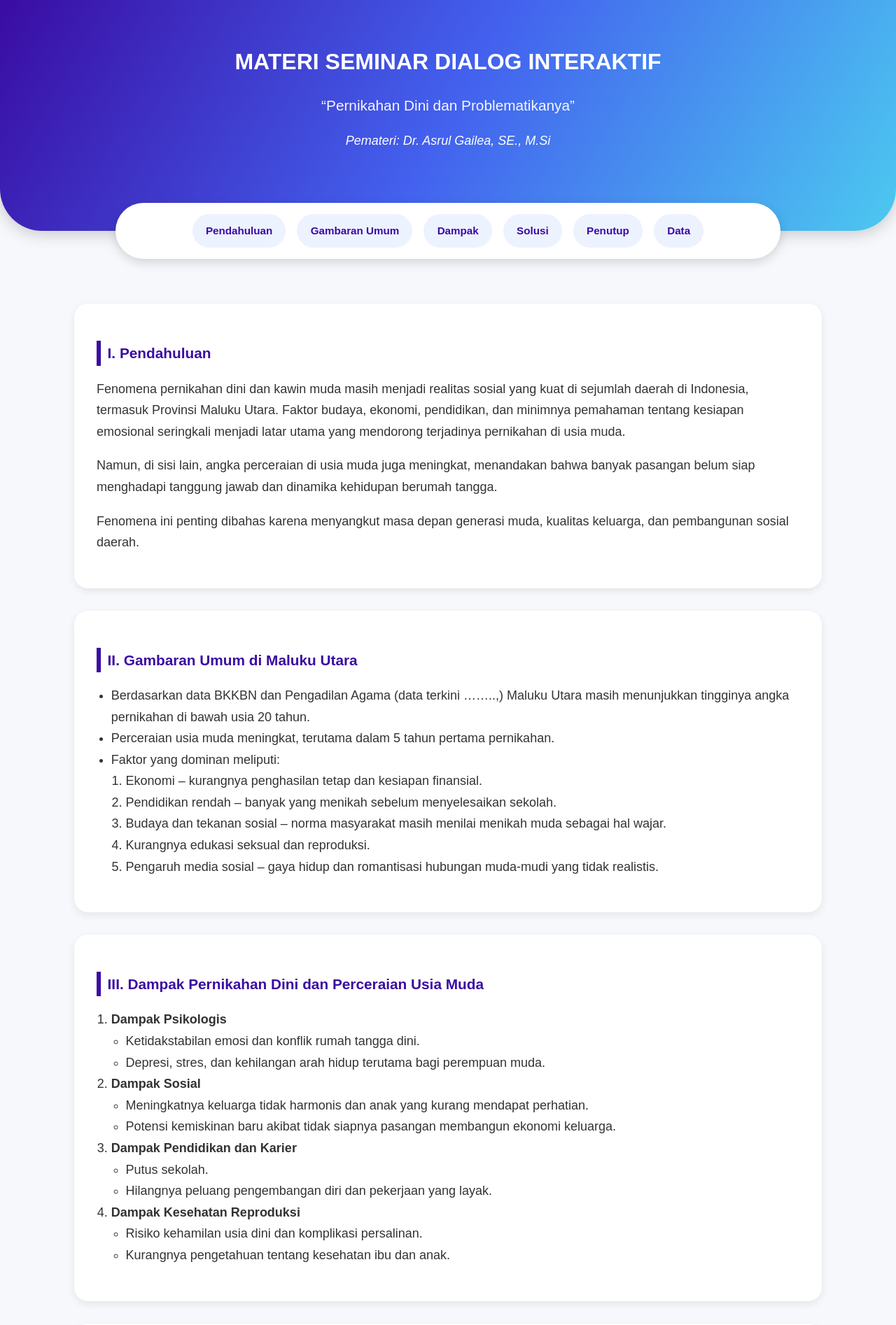
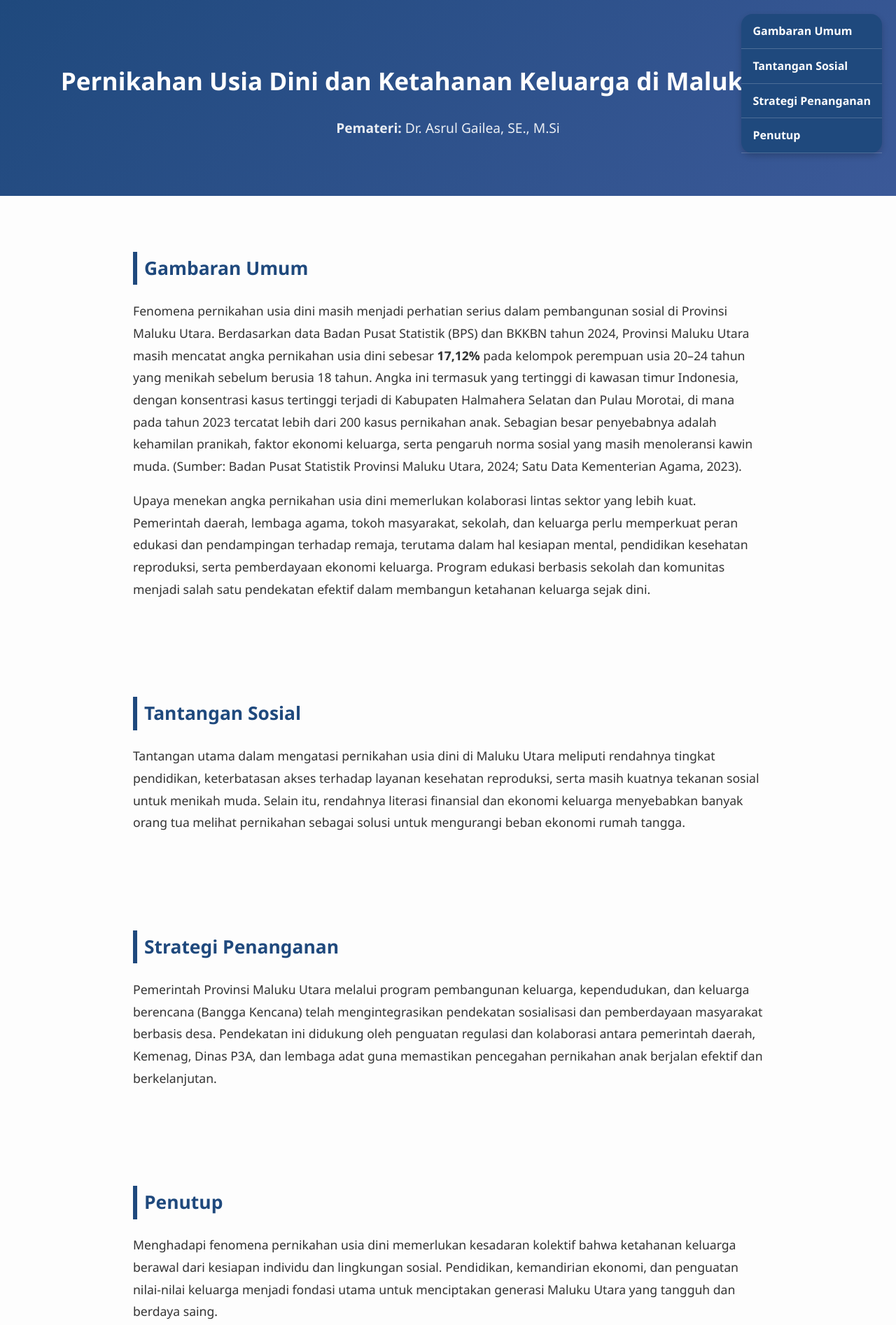
Before and after one commit to cacasanana2003-hue/pernikahandini, a plain HTML site: page index.html in a window 1280 px wide. Shown: the top 1894 px of the page at 70% size. Drawn offline with Linux system fonts and the light colour scheme.

Commit message:
Update index.html

```diff
--- a/index.html
+++ b/index.html
@@ -1,301 +1,142 @@
 <!DOCTYPE html>
 <html lang="id">
 <head>
-<meta charset="UTF-8">
-<meta name="viewport" content="width=device-width, initial-scale=1.0">
-<title>MATERI SEMINAR DIALOG INTERAKTIF - Pernikahan Dini dan Problematikanya</title>
-
+  <meta charset="UTF-8" />
+  <meta name="viewport" content="width=device-width, initial-scale=1.0" />
+  <title>Pernikahan Usia Dini dan Ketahanan Keluarga di Maluku Utara</title>
   <style>
-  * {box-sizing: border-box;}
-  html {scroll-behavior: smooth;}
     body {
-    font-family: 'Poppins', sans-serif;
-    background: #f6f8fb;
+      font-family: 'Segoe UI', Tahoma, Geneva, Verdana, sans-serif;
       margin: 0;
+      padding: 0;
+      background-color: #fdfdfd;
       color: #333;
-    font-size: 18px;
-    line-height: 1.7;
+      line-height: 1.8;
     }
 
-  /* HEADER */
     header {
-    background: linear-gradient(120deg, #3a0ca3, #4361ee, #4cc9f0);
-    color: #fff;
-    padding: 2.5rem 1rem 6rem;
+      background: linear-gradient(135deg, #1f497d, #3b5998);
+      color: white;
       text-align: center;
-    border-bottom-left-radius: 60px;
-    border-bottom-right-radius: 60px;
-    position: relative;
-    box-shadow: 0 4px 25px rgba(0,0,0,0.2);
+      padding: 60px 20px;
     }
 
     header h1 {
-    font-size: 2rem;
-    margin-bottom: 0.3rem;
-  }
-
-  header h2 {
-    font-size: 1.3rem;
-    font-weight: 400;
-    opacity: 0.95;
+      font-size: 2.2em;
+      margin-bottom: 10px;
     }
 
     header p {
-    margin-top: 0.6rem;
-    font-style: italic;
-    font-weight: 500;
+      font-size: 1.2em;
+      opacity: 0.9;
     }
 
-  /* NAVIGATION */
     nav {
-    background: white;
-    border-radius: 50px;
-    box-shadow: 0 5px 15px rgba(0,0,0,0.15);
-    display: flex;
-    justify-content: center;
-    gap: 1rem;
-    padding: 1rem 1.5rem;
-    max-width: 950px;
-    margin: -2.5rem auto 3rem;
-    position: relative;
-    z-index: 10;
-    flex-wrap: wrap;
+      position: fixed;
+      top: 20px;
+      right: 20px;
+      background: #1f497d;
+      border-radius: 16px;
+      box-shadow: 0 4px 10px rgba(0,0,0,0.2);
+      z-index: 999;
     }
 
     nav a {
+      display: block;
+      color: white;
       text-decoration: none;
-    color: #3a0ca3;
+      padding: 10px 16px;
       font-weight: 600;
-    font-size: 0.95rem;
-    background: #edf2ff;
-    padding: 0.7rem 1.2rem;
-    border-radius: 30px;
-    transition: all 0.3s ease;
+      border-bottom: 1px solid rgba(255,255,255,0.2);
     }
 
     nav a:hover {
-    background: #3a0ca3;
-    color: #fff;
-  }
-
-  /* CONTENT */
-  main {
-    max-width: 1100px;
-    margin: auto;
-    padding: 1rem;
-    display: grid;
-    gap: 2rem;
+      background: #3b5998;
     }
 
     section {
-    background: white;
-    border-radius: 20px;
-    box-shadow: 0 4px 12px rgba(0,0,0,0.08);
-    padding: 2rem;
-    transition: transform 0.2s ease, box-shadow 0.3s ease;
+      padding: 40px 20px;
+      max-width: 900px;
+      margin: auto;
+      font-size: 1.1em;
     }
 
-  section:hover {
-    transform: translateY(-4px);
-    box-shadow: 0 8px 20px rgba(0,0,0,0.12);
-  }
-
-  section h3 {
-    border-left: 6px solid #3a0ca3;
-    padding-left: 0.6rem;
-    color: #3a0ca3;
-    font-size: 1.3rem;
-    margin-bottom: 1rem;
-  }
-
-  section ul, section ol {
-    padding-left: 1.3rem;
-  }
-
-  .data-card {
-    background: linear-gradient(120deg, #4cc9f0, #4361ee);
-    color: white;
-    padding: 1.8rem;
-    border-radius: 18px;
-    box-shadow: 0 4px 15px rgba(0,0,0,0.2);
-  }
-
-  .data-card h4 {
-    margin-top: 0;
-    font-size: 1.3rem;
-    border-bottom: 2px solid rgba(255,255,255,0.4);
-    padding-bottom: 0.4rem;
-  }
-
-  .link-list {
-    margin-top: 1rem;
-    background: rgba(255,255,255,0.15);
-    border-radius: 12px;
-    padding: 1rem;
-  }
-
-  .link-list a {
-    color: #fff;
-    text-decoration: underline;
-    font-weight: 600;
-    display: block;
-    margin: 0.5rem 0;
-  }
-
-  .link-list a:hover {
-    text-decoration: none;
-    color: #d0ebff;
+    h2 {
+      color: #1f497d;
+      border-left: 6px solid #1f497d;
+      padding-left: 10px;
+      margin-top: 40px;
     }
 
     footer {
+      background: #1f497d;
+      color: white;
       text-align: center;
-    background: #3a0ca3;
-    color: #fff;
-    padding: 1.8rem;
-    border-top-left-radius: 50px;
-    border-top-right-radius: 50px;
-    margin-top: 3rem;
-    font-size: 0.95rem;
-  }
-
-  @media (max-width: 600px) {
-    body {font-size: 17px;}
-    header h1 {font-size: 1.6rem;}
-    nav a {font-size: 0.85rem; padding: 0.5rem 0.8rem;}
-    section {padding: 1.3rem;}
+      padding: 20px;
+      font-size: 0.95em;
+      margin-top: 50px;
     }
   </style>
 </head>
 <body>
-
   <header>
-  <h1><strong>MATERI SEMINAR DIALOG INTERAKTIF</strong></h1>
-  <h2>“Pernikahan Dini dan Problematikanya”</h2>
-  <p><em>Pemateri: Dr. Asrul Gailea, SE., M.Si</em></p>
+    <h1>Pernikahan Usia Dini dan Ketahanan Keluarga di Maluku Utara</h1>
+    <p><strong>Pemateri:</strong> Dr. Asrul Gailea, SE., M.Si</p>
   </header>
 
   <nav>
-  <a href="#pendahuluan">Pendahuluan</a>
     <a href="#gambaran">Gambaran Umum</a>
-  <a href="#dampak">Dampak</a>
-  <a href="#solusi">Solusi</a>
+    <a href="#tantangan">Tantangan Sosial</a>
+    <a href="#strategi">Strategi Penanganan</a>
     <a href="#penutup">Penutup</a>
-  <a href="#data">Data</a>
   </nav>
 
-<main>
-
-  <section id="pendahuluan">
-    <h3>I. Pendahuluan</h3>
-    <p>Fenomena pernikahan dini dan kawin muda masih menjadi realitas sosial yang kuat di sejumlah daerah di Indonesia, termasuk Provinsi Maluku Utara. Faktor budaya, ekonomi, pendidikan, dan minimnya pemahaman tentang kesiapan emosional seringkali menjadi latar utama yang mendorong terjadinya pernikahan di usia muda.</p>
-    <p>Namun, di sisi lain, angka perceraian di usia muda juga meningkat, menandakan bahwa banyak pasangan belum siap menghadapi tanggung jawab dan dinamika kehidupan berumah tangga.</p>
-    <p>Fenomena ini penting dibahas karena menyangkut masa depan generasi muda, kualitas keluarga, dan pembangunan sosial daerah.</p>
+  <section id="gambaran">
+    <h2>Gambaran Umum</h2>
+    <p>
+      Fenomena pernikahan usia dini masih menjadi perhatian serius dalam pembangunan sosial di Provinsi Maluku Utara.
+      Berdasarkan data Badan Pusat Statistik (BPS) dan BKKBN tahun 2024, Provinsi Maluku Utara masih mencatat angka pernikahan usia dini sebesar
+      <strong>17,12%</strong> pada kelompok perempuan usia 20–24 tahun yang menikah sebelum berusia 18 tahun.
+      Angka ini termasuk yang tertinggi di kawasan timur Indonesia, dengan konsentrasi kasus tertinggi terjadi di Kabupaten Halmahera Selatan dan Pulau Morotai,
+      di mana pada tahun 2023 tercatat lebih dari 200 kasus pernikahan anak.
+      Sebagian besar penyebabnya adalah kehamilan pranikah, faktor ekonomi keluarga, serta pengaruh norma sosial yang masih menoleransi kawin muda.
+      (Sumber: Badan Pusat Statistik Provinsi Maluku Utara, 2024; Satu Data Kementerian Agama, 2023).
+    </p>
+    <p>
+      Upaya menekan angka pernikahan usia dini memerlukan kolaborasi lintas sektor yang lebih kuat. Pemerintah daerah, lembaga agama, tokoh masyarakat, sekolah, dan keluarga
+      perlu memperkuat peran edukasi dan pendampingan terhadap remaja, terutama dalam hal kesiapan mental, pendidikan kesehatan reproduksi, serta pemberdayaan ekonomi keluarga.
+      Program edukasi berbasis sekolah dan komunitas menjadi salah satu pendekatan efektif dalam membangun ketahanan keluarga sejak dini.
+    </p>
   </section>
 
-  <section id="gambaran">
-    <h3>II. Gambaran Umum di Maluku Utara</h3>
-    <ul>
-      <li>Berdasarkan data BKKBN dan Pengadilan Agama (data terkini ……..,) Maluku Utara masih menunjukkan tingginya angka pernikahan di bawah usia 20 tahun.</li>
-      <li>Perceraian usia muda meningkat, terutama dalam 5 tahun pertama pernikahan.</li>
-      <li>Faktor yang dominan meliputi:
-        <ol>
-          <li>Ekonomi – kurangnya penghasilan tetap dan kesiapan finansial.</li>
-          <li>Pendidikan rendah – banyak yang menikah sebelum menyelesaikan sekolah.</li>
-          <li>Budaya dan tekanan sosial – norma masyarakat masih menilai menikah muda sebagai hal wajar.</li>
-          <li>Kurangnya edukasi seksual dan reproduksi.</li>
-          <li>Pengaruh media sosial – gaya hidup dan romantisasi hubungan muda-mudi yang tidak realistis.</li>
-        </ol>
-      </li>
-    </ul>
+  <section id="tantangan">
+    <h2>Tantangan Sosial</h2>
+    <p>
+      Tantangan utama dalam mengatasi pernikahan usia dini di Maluku Utara meliputi rendahnya tingkat pendidikan, keterbatasan akses terhadap layanan kesehatan reproduksi,
+      serta masih kuatnya tekanan sosial untuk menikah muda. Selain itu, rendahnya literasi finansial dan ekonomi keluarga menyebabkan banyak orang tua melihat pernikahan
+      sebagai solusi untuk mengurangi beban ekonomi rumah tangga.
+    </p>
   </section>
 
-  <section id="dampak">
-    <h3>III. Dampak Pernikahan Dini dan Perceraian Usia Muda</h3>
-    <ol>
-      <li><strong>Dampak Psikologis</strong>
-        <ul>
-          <li>Ketidakstabilan emosi dan konflik rumah tangga dini.</li>
-          <li>Depresi, stres, dan kehilangan arah hidup terutama bagi perempuan muda.</li>
-        </ul>
-      </li>
-      <li><strong>Dampak Sosial</strong>
-        <ul>
-          <li>Meningkatnya keluarga tidak harmonis dan anak yang kurang mendapat perhatian.</li>
-          <li>Potensi kemiskinan baru akibat tidak siapnya pasangan membangun ekonomi keluarga.</li>
-        </ul>
-      </li>
-      <li><strong>Dampak Pendidikan dan Karier</strong>
-        <ul>
-          <li>Putus sekolah.</li>
-          <li>Hilangnya peluang pengembangan diri dan pekerjaan yang layak.</li>
-        </ul>
-      </li>
-      <li><strong>Dampak Kesehatan Reproduksi</strong>
-        <ul>
-          <li>Risiko kehamilan usia dini dan komplikasi persalinan.</li>
-          <li>Kurangnya pengetahuan tentang kesehatan ibu dan anak.</li>
-        </ul>
-      </li>
-    </ol>
-  </section>
-
-  <section id="solusi">
-    <h3>IV. Upaya Pencegahan dan Solusi</h3>
-    <ol>
-      <li><strong>Pendidikan dan Literasi Keluarga</strong>
-        <ul>
-          <li>Memperkuat peran sekolah, lembaga keagamaan, dan orang tua dalam memberikan pendidikan seksualitas dan kesehatan reproduksi.</li>
-          <li>Mendorong program “Generasi Berencana (GenRe)” BKKBN agar lebih aktif di kalangan remaja.</li>
-        </ul>
-      </li>
-      <li><strong>Pendekatan Sosial-Budaya</strong>
-        <ul>
-          <li>Melibatkan tokoh agama, adat, dan masyarakat untuk mengubah pandangan tradisional yang melegitimasi kawin muda.</li>
-          <li>Kampanye sosial “Menikah Bukan Sekadar Siap, Tapi Harus Layak.”</li>
-        </ul>
-      </li>
-      <li><strong>Pemberdayaan Ekonomi dan Pendidikan</strong>
-        <ul>
-          <li>Meningkatkan akses pendidikan menengah dan pelatihan keterampilan bagi remaja.</li>
-          <li>Program pendampingan remaja perempuan agar memiliki kemandirian ekonomi.</li>
-        </ul>
-      </li>
-      <li><strong>Peran Pemerintah dan Lembaga Hukum</strong>
-        <ul>
-          <li>Memperketat izin dispensasi nikah.</li>
-          <li>Menyediakan layanan konseling pra-nikah dan pasca-pernikahan.</li>
-        </ul>
-      </li>
-    </ol>
+  <section id="strategi">
+    <h2>Strategi Penanganan</h2>
+    <p>
+      Pemerintah Provinsi Maluku Utara melalui program pembangunan keluarga, kependudukan, dan keluarga berencana (Bangga Kencana) telah mengintegrasikan pendekatan sosialisasi
+      dan pemberdayaan masyarakat berbasis desa. Pendekatan ini didukung oleh penguatan regulasi dan kolaborasi antara pemerintah daerah, Kemenag, Dinas P3A, dan lembaga adat
+      guna memastikan pencegahan pernikahan anak berjalan efektif dan berkelanjutan.
+    </p>
   </section>
 
   <section id="penutup">
-    <h3>V. Penutup</h3>
-    <p>“Agama tidak melarang menikah muda, tetapi agama menolak pernikahan yang dilakukan tanpa kesiapan. Karena pernikahan bukan sekadar penyatuan dua hati, melainkan amanah untuk membangun masa depan generasi.”</p>
-    <p>Dari sisi agama, pernikahan adalah ibadah dan amanah besar yang menuntut kesiapan lahir dan batin. Islam tidak menolak menikah muda, tetapi menekankan kematangan iman, akal, dan tanggung jawab menuju rumah tangga yang sakinah mawaddah warahmah.</p>
-    <p>Pernikahan dini tanpa kesiapan sering bertentangan dengan tujuan syariat (maqashid syariah) yang menjaga agama, jiwa, akal, keturunan, dan harta. Karena itu, menunda pernikahan hingga siap bukan bentuk penolakan terhadap sunnah, tetapi wujud kehati-hatian dan tanggung jawab moral.</p>
-    <p>“Menikah itu ibadah, tapi kesiapan adalah syarat agar ibadah itu membawa berkah, bukan penyesalan.”</p>
-    <p><strong>Kutipan Inspiratif untuk Penutup Presentasi:</strong><br>
-    “Menikah bukan karena usia telah cukup, tetapi karena kesiapan jiwa dan tanggung jawab telah tumbuh.”</p>
+    <h2>Penutup</h2>
+    <p>
+      Menghadapi fenomena pernikahan usia dini memerlukan kesadaran kolektif bahwa ketahanan keluarga berawal dari kesiapan individu dan lingkungan sosial.
+      Pendidikan, kemandirian ekonomi, dan penguatan nilai-nilai keluarga menjadi fondasi utama untuk menciptakan generasi Maluku Utara yang tangguh dan berdaya saing.
+    </p>
   </section>
 
-  <section id="data" class="data-card">
-    <h4>Sumber Data</h4>
-    <p>Berdasarkan data Badan Pusat Statistik (BPS) dan BKKBN tahun 2024, Provinsi Maluku Utara masih mencatat angka pernikahan usia dini sebesar 17,12% pada kelompok perempuan usia 20–24 tahun yang menikah sebelum berusia 18 tahun...</p>
-
-    <div class="link-list">
-      <p><strong>Berikut beberapa link sumber data resmi:</strong></p>
-      <a href="https://www.bps.go.id/id/statistics-table/2/MTM2MCMy/proporsi-perempuan-umur-20-24-tahun-yang-berstatus-kawin-atau-berstatus-hidup-bersama-sebelum-umur-18-tahun-menurut-provinsi.html" target="_blank">📊 Proporsi perempuan 20–24 tahun menikah sebelum umur 18 tahun – BPS</a>
-      <a href="https://satudata.kemenag.go.id/dataset/detail/jumlah-peristiwa-nikah-menurut-lokasi-nikah" target="_blank">📑 Jumlah peristiwa nikah menurut provinsi – Kementerian Agama</a>
-      <a href="https://opendata.malutprov.go.id/dataset/data-usia-perkawinan-pertama-dibawah-18-tahun-di-provinsi-maluku-utara" target="_blank">🌐 Dataset usia perkawinan pertama di bawah 18 tahun – Open Data Malut</a>
-    </div>
-  </section>
-
-</main>
-
   <footer>
-  Ka. Karo Kesra Malut &nbsp; | &nbsp; 2025
+    <p><strong>Ka. Karo Kesra Malut</strong> – 2025</p>
   </footer>
-
 </body>
 </html>
```
Lines whose indentation alone changed are shown as unchanged.
